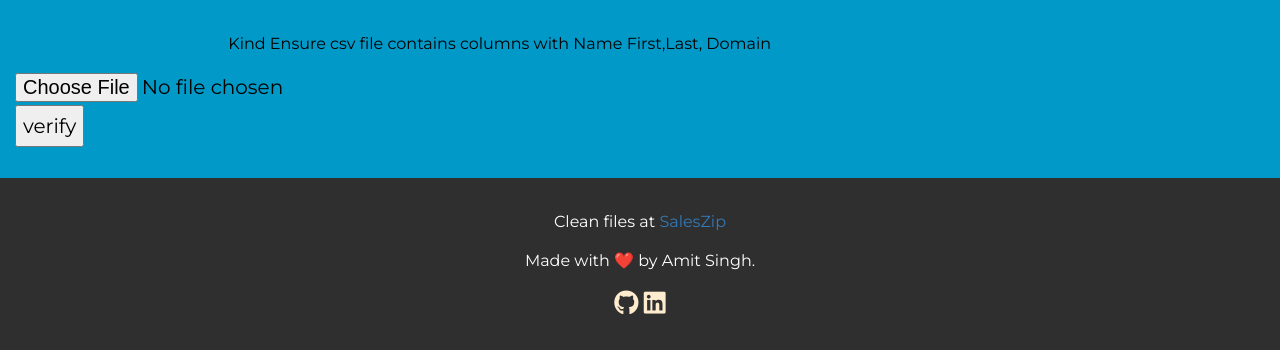
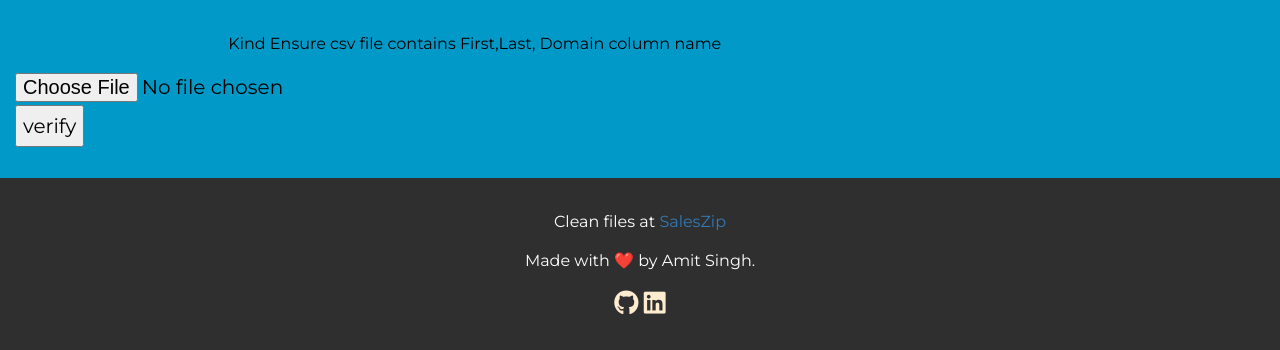
Before and after one commit to SINGHAMIT0/email_finder, a Flask app: page /verify in a window 1280 px wide. Shown: the part 93-443 px from the top of the page. Run offline with Flask 2, Linux system fonts and the light colour scheme; some libraries are stand-ins or nearby versions.

Commit message:
Update home.html

```diff
--- a/templates/home.html
+++ b/templates/home.html
@@ -70,7 +70,7 @@
 <div class="container-fluid bg-1 text-center">
   <div class="row">
     <div class="col-md-2"></div>
-    <div class="col-md-8"><p>Kind Ensure csv file contains columns with Name First,Last, Domain</p></div>
+    <div class="col-md-8"><p>Kind Ensure csv file contains First,Last, Domain column name</p></div>
     <div class="col-md-2"></div>
   </div>
   <form class=" " action="verify" method=post enctype=multipart/form-data>
```
